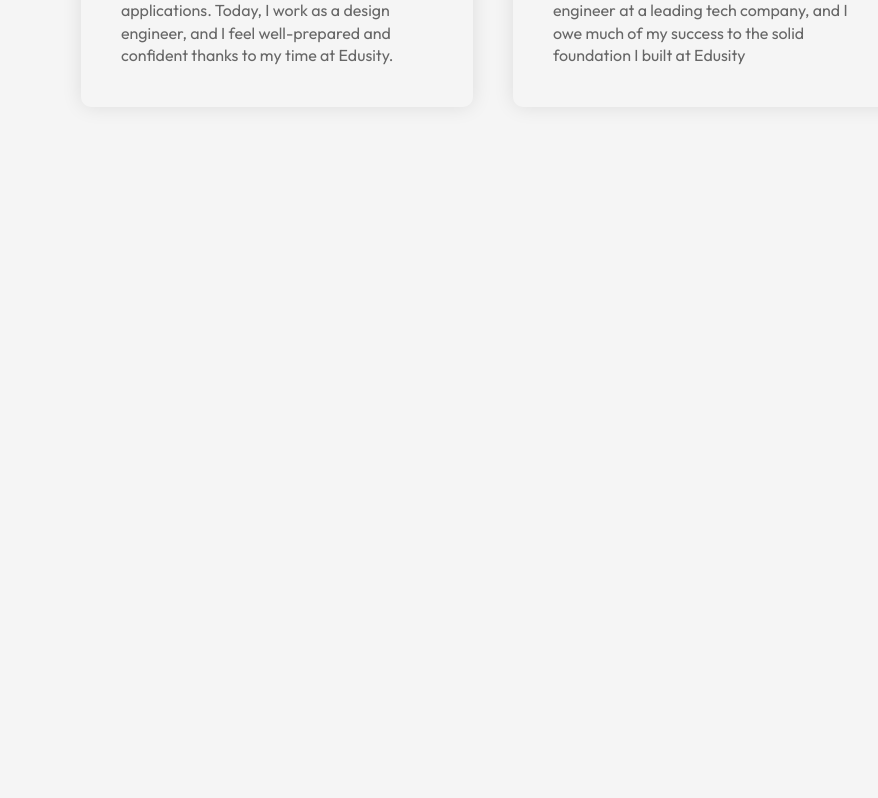
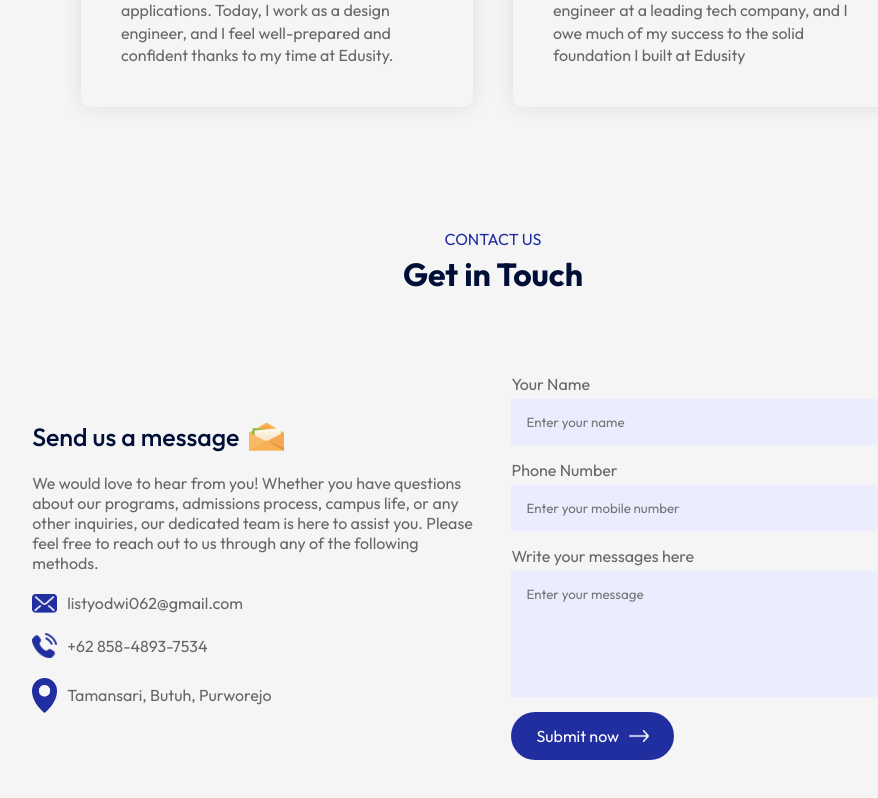
Before and after one commit to ListyaDwiSubagya/uni-web, a React (Vite) app: page / in a window 1280 px wide. Shown: the part 3022-3820 px from the top of the page, without its empty margins (147-1025 px from the left). Before the commit the page ends 3251 px from the top, so only its background shows below. Built offline with nearby package versions, Linux system fonts and the light colour scheme.

Commit message:
contact us

```diff
--- a/src/App.jsx
+++ b/src/App.jsx
@@ -6,6 +6,7 @@ import Title from './components/title/Title'
 import About from './components/about/About'
 import Campus from './components/campus/Campus'
 import Testimonials from './components/testimonials/Testimonials'
+import Contact from './components/contact/Contact'
 
 const App = () => {
   return (
@@ -20,6 +21,8 @@ const App = () => {
             <Campus/>
             <Title subTitle='TESTIMONIALS' title='What Students Says'/>
             <Testimonials/>
+            <Title subTitle='Contact Us' title='Get in Touch'/>
+            <Contact/>
         </div>
     </div>
   )
--- /dev/null
+++ b/src/components/contact/Contact.css
@@ -0,0 +1,60 @@
+.contact {
+    margin: 80px auto;
+    max-width: 90%;
+    display: flex;
+    align-items: center;
+    justify-content: space-between;
+}
+
+.contact-col {
+    flex-basis: 48%;
+    color: #676767;
+}
+
+.contact-col h3 {
+    color: #000F38;
+    font-weight: 500;
+    font-size: 25px;
+    display: flex;
+    align-items: center;
+    margin-bottom: 20px;
+}
+
+.contact-col h3 img {
+    width: 35px;
+    margin-left: 10px;
+}
+
+.contact-col p {
+    max-width: 450px;
+    list-style: 0.3;
+}
+
+.contact-col ul li {
+    display: flex;
+    align-items: center;
+    margin: 20px 0;
+}
+
+.contact-col ul li img {
+    width: 25px;
+    margin-right: 10px;
+}
+
+.contact form input,
+.contact form textarea{
+    display: block;
+    width: 100%;
+    background: #EBECFE;
+    padding: 15px;
+    border: 0;
+    outline: o;
+    margin-bottom: 15px;
+    margin-top: 5px;
+    resize: none;
+}
+
+.contact-col span {
+    display: block;
+    margin: 20px 0;
+}
--- /dev/null
+++ b/src/components/contact/Contact.jsx
@@ -0,0 +1,38 @@
+import React from 'react'
+import './Contact.css'
+import msg_icon from '../assets/msg-icon.png'
+import mail_icon from '../assets/mail-icon.png'
+import phone_icon from '../assets/phone-icon.png'
+import location_icon from '../assets/location-icon.png'
+import white_arrow from '../assets/white-arrow.png'
+
+
+const Contact = () => {
+  return (
+    <div className='contact'>
+        <div className="contact-col">
+            <h3>Send us a message <img src={msg_icon} alt="" /></h3>
+            <p>We would love to hear from you! Whether you have questions about our programs, admissions process, campus life, or any other inquiries, our dedicated team is here to assist you. Please feel free to reach out to us through any of the following methods.</p>
+            <ul>
+                <li><img src={mail_icon} alt="" />listyodwi062@gmail.com</li>
+                <li><img src={phone_icon} alt="" />+62 858-4893-7534</li>
+                <li><img src={location_icon} alt="" />Tamansari, Butuh, Purworejo</li>
+            </ul>
+        </div>
+        <div className="contact-col">
+            <form>
+                <label>Your Name</label>
+                <input type="text" name='name' placeholder='Enter your name' required/>
+                <label>Phone Number</label>
+                <input type="tel" name='phone' placeholder='Enter your mobile number' required/>
+                <label>Write your messages here</label>
+                <textarea name="message" rows="6" placeholder='Enter your message' required></textarea>
+                <button type='submit' className='btn dark-btn'>Submit now <img src={white_arrow} alt="" /></button>
+            </form>
+            <span></span>
+        </div>
+    </div>
+  )
+}
+
+export default Contact
```
